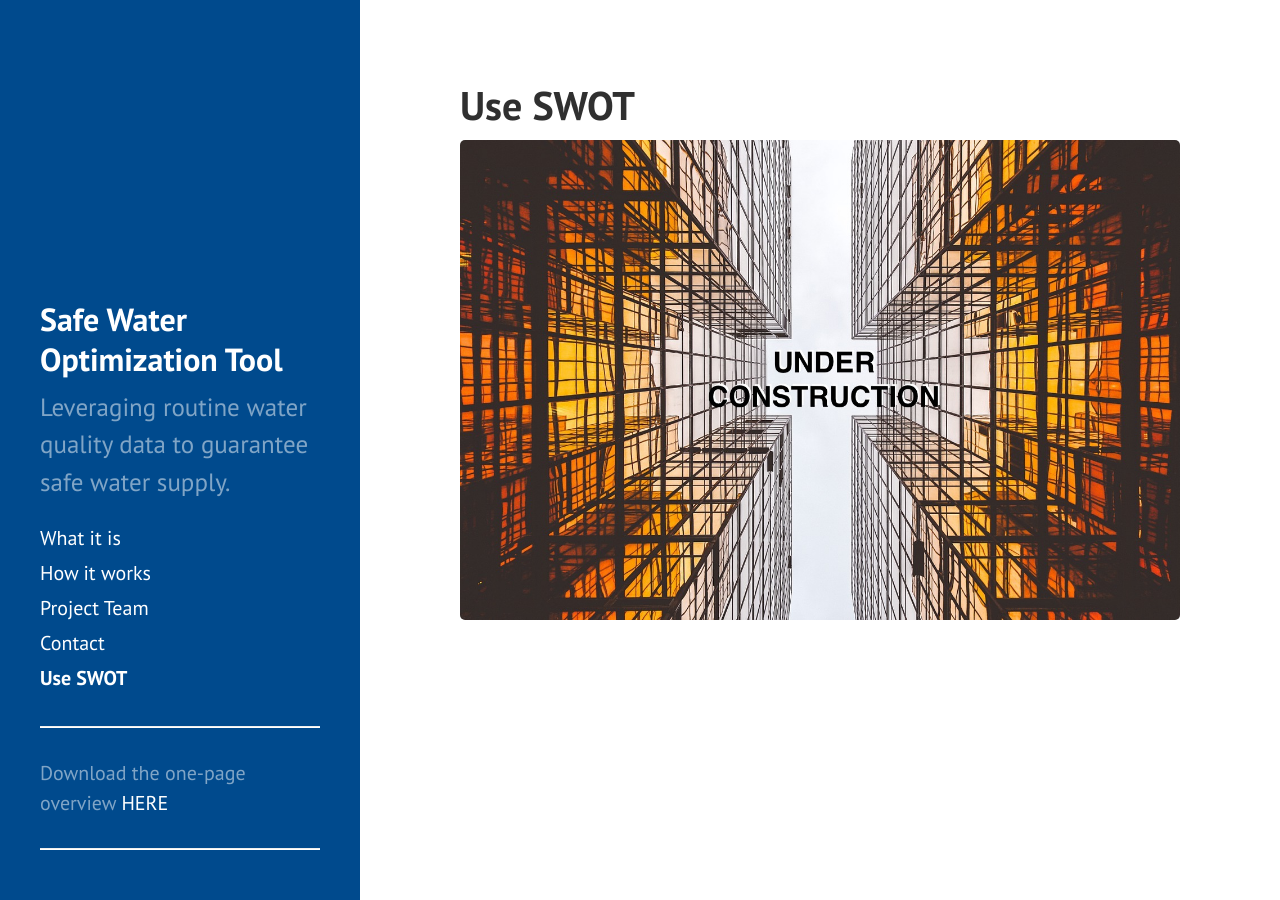
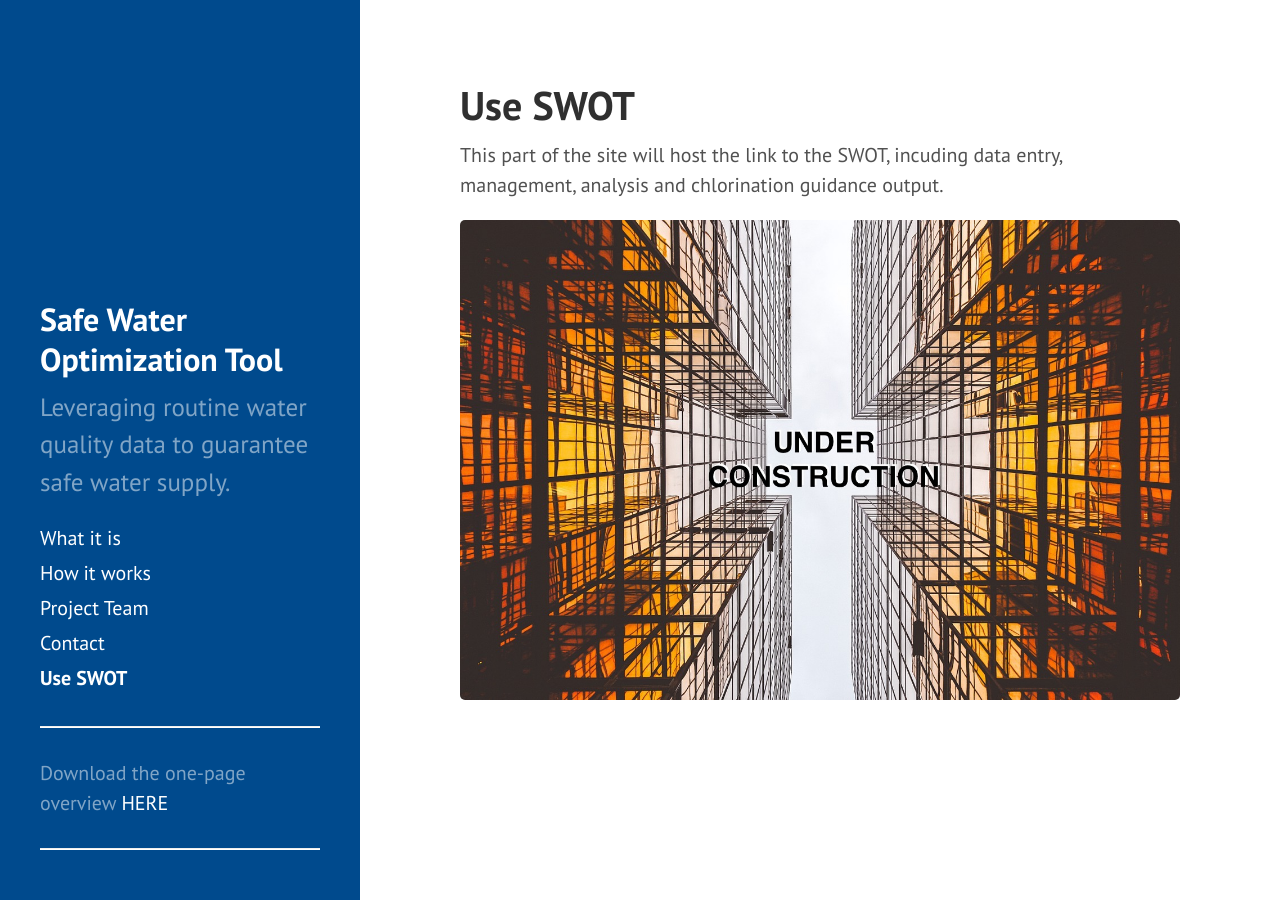
Before and after one commit to safeh2o/swot-infopage, a Jekyll site: the page built from use-swot.md, in a window 1280 px wide. Built offline with Jekyll 4.4.1, drawn with Linux system fonts in a browser that asks for light colours; Markdown is read by kramdown in place of the engine named in the settings.

Commit message:
Update use-swot.md

```diff
--- a/use-swot.md
+++ b/use-swot.md
@@ -2,6 +2,7 @@
 layout: page
 title: Use SWOT
 ---
+This part of the site will host the link to the SWOT, incuding data entry, management, analysis and chlorination guidance output.
 <div>
     <img src="{{ site.baseurl }}/public/images/Under_Construction.jpg" alt="ground view of two glass buildings" style="width:100%;height:auto">
 </div>
```
